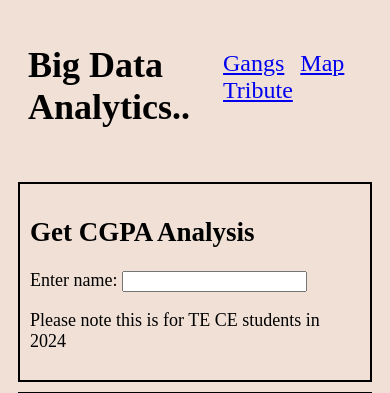
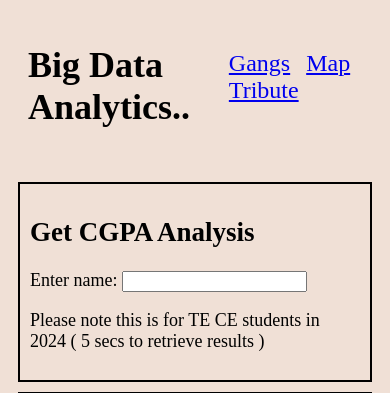
Before and after one commit to ShreyasAndurlekar/CGPA-Analytics, a Flask app: page / in a window 390 px wide. Shown: the top 393 px of the page. Run offline with Flask 3, Linux system fonts and the light colour scheme.

Commit message:
More stuff

```diff
--- a/functions.py
+++ b/functions.py
@@ -61,7 +61,7 @@
         else:
             percentage_increase = "N/A (student not found in sem3.xlsx)"
 
-        return (f"The CGPA of {full_name} is {cgpa_sem4}. \nPercentage increase: {percentage_increase} ")
+        return (f"The CGPA of {full_name} is {cgpa_sem4}. \nRate of change: {percentage_increase} ")
 
 
     except FileNotFoundError as e:
--- a/static/styles2.css
+++ b/static/styles2.css
@@ -1,6 +1,7 @@
 body{
 
     font-size:large;
+    font-family: 'Times New Roman', Times, serif;
 }
 
 
@@ -50,7 +51,7 @@
 
     .g{
 
-        margin-right: 0px;
+        margin-right: -10px;
     }
 
     .grid-container {
--- a/templates/index.html
+++ b/templates/index.html
@@ -38,7 +38,7 @@
                     </div>
                  {% endif %}
 
-                <p>Please note this is for TE CE students in 2024</p>
+                <p>Please note this is for TE CE students in 2024 ( 5 secs to retrieve results )</p>
             </div>
 
             <div class="box">
```
Also changed, not shown: static/styles1.css (+9 -0 lines).
